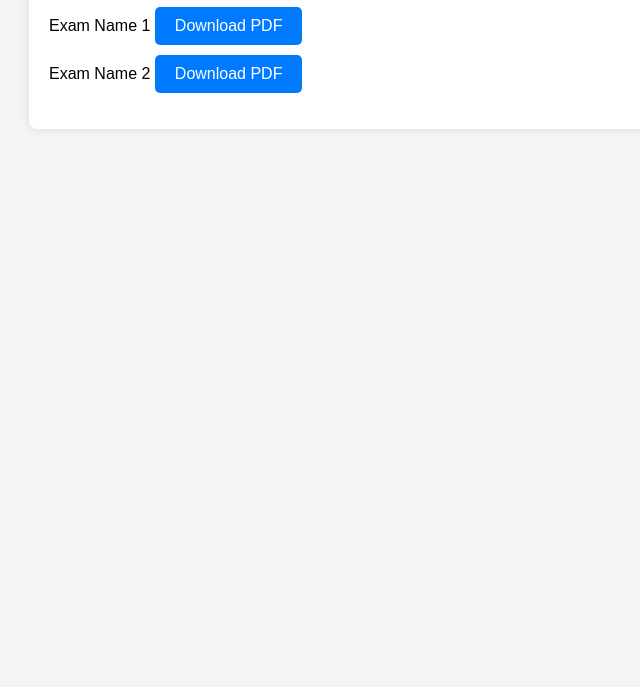
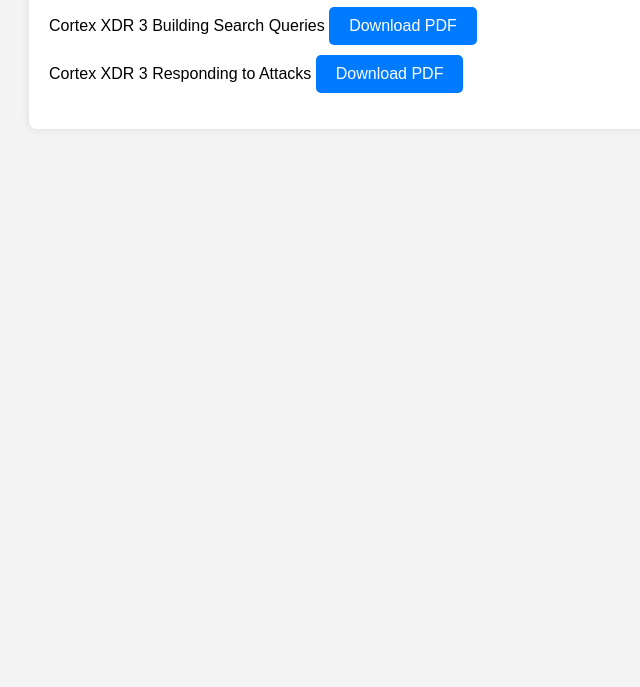
Before and after one commit to ZipticGladiator/studyguidesit, a plain HTML site: page index.html in a window 1280 px wide. Shown: the part 113-800 px from the top of the page, without its empty margins (191-831 px from the left). Drawn offline with Linux system fonts and the light colour scheme.

Commit message:
added test files

```diff
--- a/index.html
+++ b/index.html
@@ -11,14 +11,20 @@
       <h1>Free IT Exam PDFs</h1>
       <ul class="pdf-list">
         <li>
-          <span>Exam Name 1</span>
-          <a href="path/to/exam1.pdf" class="download-btn" download
+          <span>Cortex XDR 3 Building Search Queries</span>
+          <a
+            href="documents\Cortex XDR 3  Building Search Queries.txt"
+            class="download-btn"
+            download
             >Download PDF</a
           >
         </li>
         <li>
-          <span>Exam Name 2</span>
-          <a href="path/to/exam2.pdf" class="download-btn" download
+          <span>Cortex XDR 3 Responding to Attacks</span>
+          <a
+            href="documents\Cortex XDR 3  Responding to Attacks.txt"
+            class="download-btn"
+            download
             >Download PDF</a
           >
         </li>
```
Also changed, not shown: documents/Cortex XDR 3  Building Search Queries.txt (added), documents/Cortex XDR 3  Responding to Attacks.txt (added), documents/Cortex XDR 3 Getting Started with Rules.txt (added).
